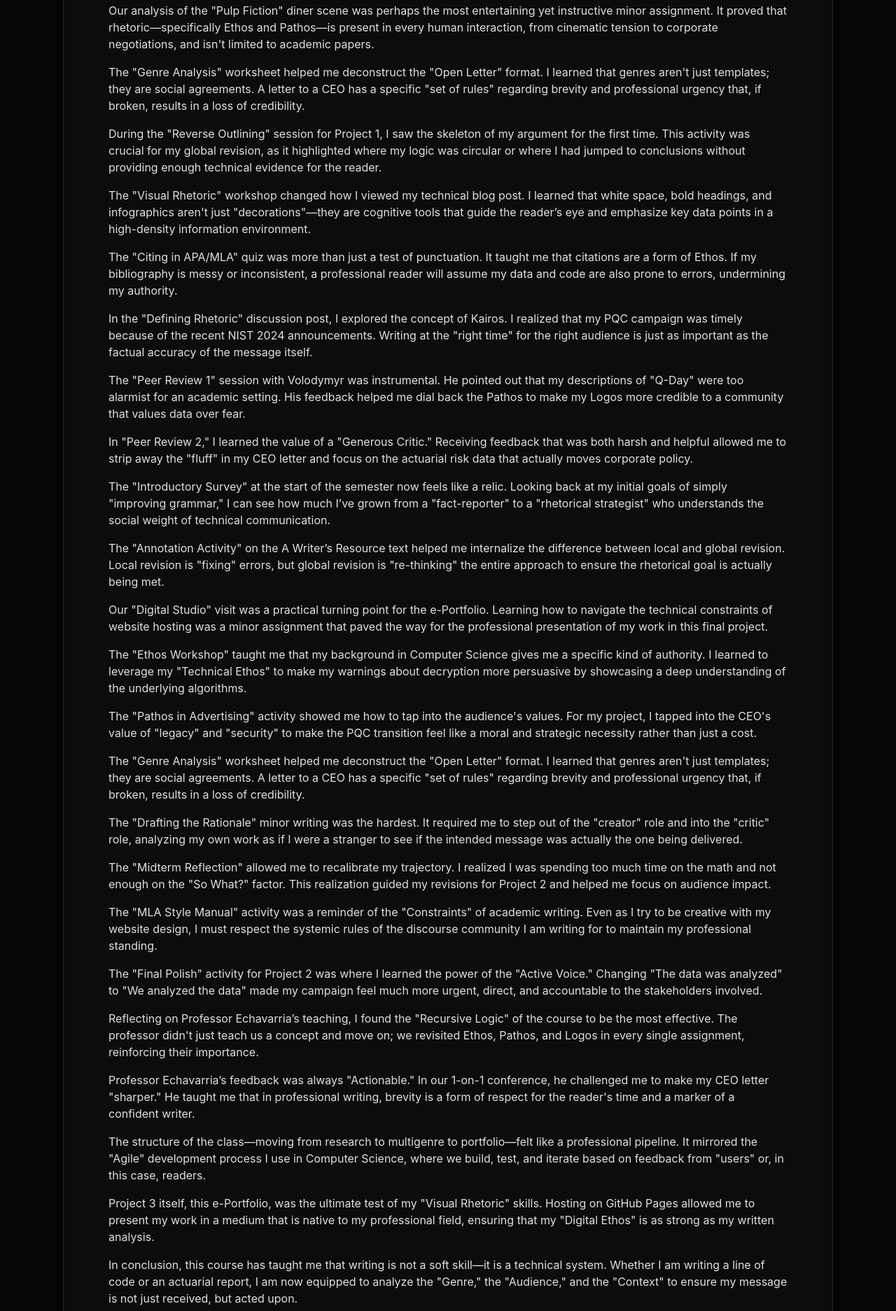
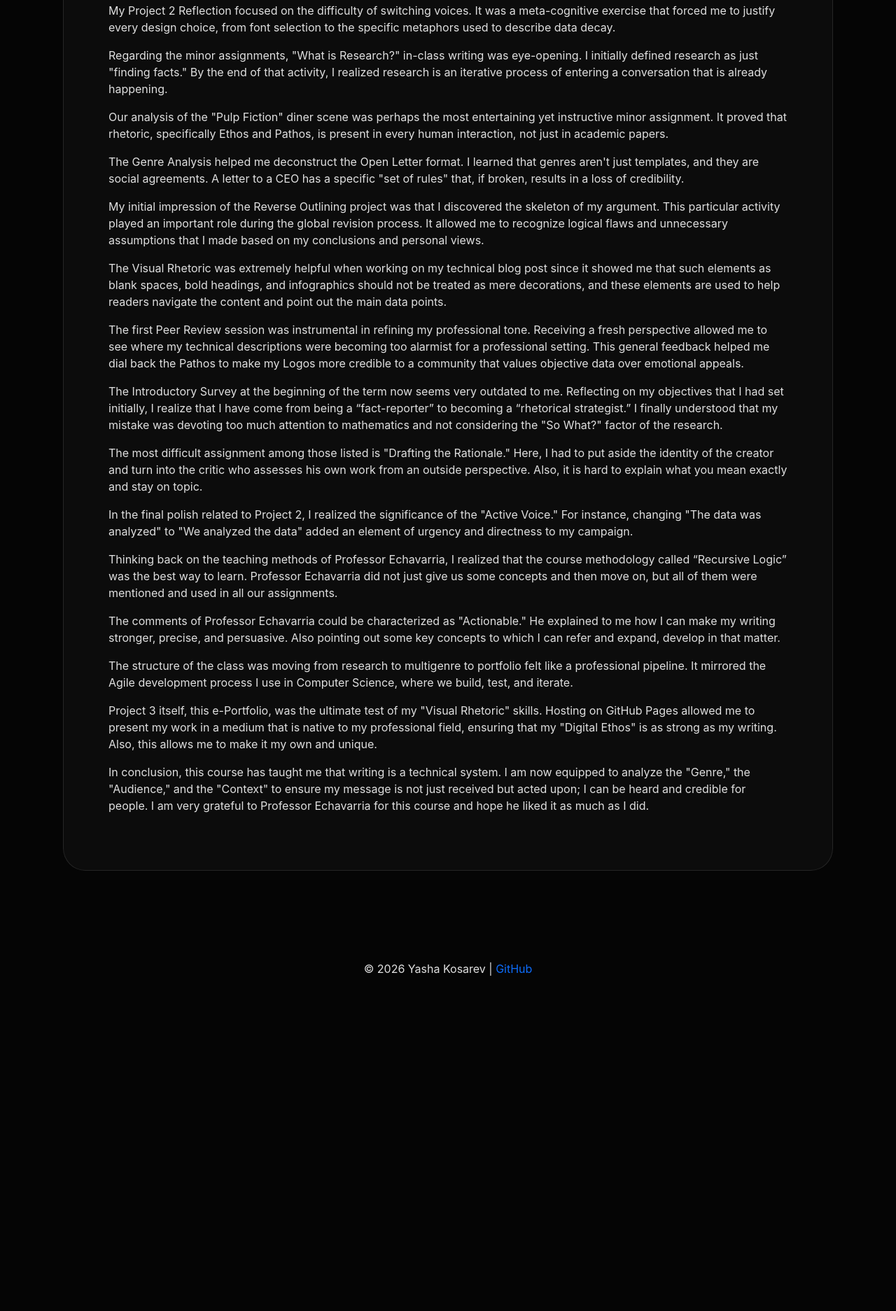
Before and after one commit to NinzaTime/NinzaTime.github.io, a plain HTML site: page reflection.html in a window 1280 px wide. Shown: the part 927-2800 px from the top of the page at 70% size. After the commit the page ends 2387 px from the top, so only its background shows below. Drawn offline with nearby package versions, Linux system fonts and the light colour scheme.

Commit message:
Revise reflections and project descriptions for clarity and depth; update theme engine comments for consistency
Co-authored-by: Copilot <copilot@github.com>

```diff
--- a/reflection.html
+++ b/reflection.html
@@ -27,65 +27,25 @@
         <div class="bento-card">
             <h2 class="mb-4 text-center">Course Reflection</h2>
             <div class="reflection-body">
-                <p>The transition to the rhetoric of technical communication has been a process of translating objective logic into strategic influence. Earlier, I thought about writing as an instrument for transmitting information and documentation. This course has completely changed my approach, making me realize that successful writing goes beyond information transfer and involves the skillful handling of readers' expectations within different social situations.</p>
-
-                <p>Project 1 served as my first major deep dive into investigative research. Exploring Post-Quantum Cryptography required me to balance complex mathematical concepts with a narrative that a general academic audience could follow. I learned that data is only as good as the context provided for it, and that establishing a research exigence is the first step in technical credibility.</p>
-
-                <p>In the Project 1 Reflection, I analyzed my own struggle with the word count. Initially, I saw 2,000 words as an arbitrary goal. However, I realized that the "extra" space was actually necessary to build the logical bridges required for a non-expert to understand lattice-based math, transitioning my view from quantity to quality.</p>
-
-                <p>Project 2 pushed me to transition from investigation to high-stakes persuasion. Creating a campaign for three different audiences—CEOs, Engineers, and Students—taught me that "truth" is often less important than "relevance." If a CEO doesn't see the financial risk, the technical truth of a quantum threat is ignored by the decision-makers.</p>
-
-                <p>My Project 2 Reflection focused on the difficulty of switching "voices." It was a meta-cognitive exercise that forced me to justify every design choice, from font selection to the specific metaphors used to describe data decay. This reflection allowed me to see my own growth in audience adaptation and rhetorical rationale.</p>
-
-                <p>Regarding the minor assignments, the "What is Research?" in-class writing was eye-opening. I initially defined research as just "finding facts." By the end of that activity, I realized research is an iterative process of entering a conversation that is already happening, requiring a specific entrance strategy.</p>
-
-                <p>The "Source Evaluation" activity taught me how to vet white papers from NIST. As a Computer Science student, I tend to trust official documentation implicitly, but this activity taught me to look for the rhetorical bias and intended limitations even in high-level technical standards.</p>
-
-                <p>Our analysis of the "Pulp Fiction" diner scene was perhaps the most entertaining yet instructive minor assignment. It proved that rhetoric—specifically Ethos and Pathos—is present in every human interaction, from cinematic tension to corporate negotiations, and isn't limited to academic papers.</p>
-
-                <p>The "Genre Analysis" worksheet helped me deconstruct the "Open Letter" format. I learned that genres aren't just templates; they are social agreements. A letter to a CEO has a specific "set of rules" regarding brevity and professional urgency that, if broken, results in a loss of credibility.</p>
-
-                <p>During the "Reverse Outlining" session for Project 1, I saw the skeleton of my argument for the first time. This activity was crucial for my global revision, as it highlighted where my logic was circular or where I had jumped to conclusions without providing enough technical evidence for the reader.</p>
-
-                <p>The "Visual Rhetoric" workshop changed how I viewed my technical blog post. I learned that white space, bold headings, and infographics aren't just "decorations"—they are cognitive tools that guide the reader’s eye and emphasize key data points in a high-density information environment.</p>
-
-                <p>The "Citing in APA/MLA" quiz was more than just a test of punctuation. It taught me that citations are a form of Ethos. If my bibliography is messy or inconsistent, a professional reader will assume my data and code are also prone to errors, undermining my authority.</p>
-
-                <p>In the "Defining Rhetoric" discussion post, I explored the concept of Kairos. I realized that my PQC campaign was timely because of the recent NIST 2024 announcements. Writing at the "right time" for the right audience is just as important as the factual accuracy of the message itself.</p>
-
-                <p>The "Peer Review 1" session with Volodymyr was instrumental. He pointed out that my descriptions of "Q-Day" were too alarmist for an academic setting. His feedback helped me dial back the Pathos to make my Logos more credible to a community that values data over fear.</p>
-
-                <p>In "Peer Review 2," I learned the value of a "Generous Critic." Receiving feedback that was both harsh and helpful allowed me to strip away the "fluff" in my CEO letter and focus on the actuarial risk data that actually moves corporate policy.</p>
-
-                <p>The "Introductory Survey" at the start of the semester now feels like a relic. Looking back at my initial goals of simply "improving grammar," I can see how much I’ve grown from a "fact-reporter" to a "rhetorical strategist" who understands the social weight of technical communication.</p>
-
-                <p>The "Annotation Activity" on the A Writer’s Resource text helped me internalize the difference between local and global revision. Local revision is "fixing" errors, but global revision is "re-thinking" the entire approach to ensure the rhetorical goal is actually being met.</p>
-
-                <p>Our "Digital Studio" visit was a practical turning point for the e-Portfolio. Learning how to navigate the technical constraints of website hosting was a minor assignment that paved the way for the professional presentation of my work in this final project.</p>
-
-                <p>The "Ethos Workshop" taught me that my background in Computer Science gives me a specific kind of authority. I learned to leverage my "Technical Ethos" to make my warnings about decryption more persuasive by showcasing a deep understanding of the underlying algorithms.</p>
-
-                <p>The "Pathos in Advertising" activity showed me how to tap into the audience's values. For my project, I tapped into the CEO's value of "legacy" and "security" to make the PQC transition feel like a moral and strategic necessity rather than just a cost.</p>
-
-                <p>The "Genre Analysis" worksheet helped me deconstruct the "Open Letter" format. I learned that genres aren't just templates; they are social agreements. A letter to a CEO has a specific "set of rules" regarding brevity and professional urgency that, if broken, results in a loss of credibility.</p>
-                <p>The "Drafting the Rationale" minor writing was the hardest. It required me to step out of the "creator" role and into the "critic" role, analyzing my own work as if I were a stranger to see if the intended message was actually the one being delivered.</p>
-
-                <p>The "Midterm Reflection" allowed me to recalibrate my trajectory. I realized I was spending too much time on the math and not enough on the "So What?" factor. This realization guided my revisions for Project 2 and helped me focus on audience impact.</p>
-
-                <p>The "MLA Style Manual" activity was a reminder of the "Constraints" of academic writing. Even as I try to be creative with my website design, I must respect the systemic rules of the discourse community I am writing for to maintain my professional standing.</p>
-
-                <p>The "Final Polish" activity for Project 2 was where I learned the power of the "Active Voice." Changing "The data was analyzed" to "We analyzed the data" made my campaign feel much more urgent, direct, and accountable to the stakeholders involved.</p>
-
-                <p>Reflecting on Professor Echavarria’s teaching, I found the "Recursive Logic" of the course to be the most effective. The professor didn't just teach us a concept and move on; we revisited Ethos, Pathos, and Logos in every single assignment, reinforcing their importance.</p>
-
-                <p>Professor Echavarria’s feedback was always "Actionable." In our 1-on-1 conference, he challenged me to make my CEO letter "sharper." He taught me that in professional writing, brevity is a form of respect for the reader's time and a marker of a confident writer.</p>
-
-                <p>The structure of the class—moving from research to multigenre to portfolio—felt like a professional pipeline. It mirrored the "Agile" development process I use in Computer Science, where we build, test, and iterate based on feedback from "users" or, in this case, readers.</p>
-
-                <p>Project 3 itself, this e-Portfolio, was the ultimate test of my "Visual Rhetoric" skills. Hosting on GitHub Pages allowed me to present my work in a medium that is native to my professional field, ensuring that my "Digital Ethos" is as strong as my written analysis.</p>
-
-                <p>In conclusion, this course has taught me that writing is not a soft skill—it is a technical system. Whether I am writing a line of code or an actuarial report, I am now equipped to analyze the "Genre," the "Audience," and the "Context" to ensure my message is not just received, but acted upon.</p>
-
+                <p>Transitioning from technical writing to rhetorical writing involves not only penning down the thoughts but also designing a means to wield influence through language. The portfolio herein reflects my progress in negotiating the intricate social contract between the author and the reader, wherein the efficacy of communication is judged on its effect rather than just its precision. My ability to analyze the intricacies of a scientific controversy such as Post-Quantum Cryptography and distill sophisticated data for stakeholders such as college students to top business executives showcases my proficiency in rhetoric. Now, the transition to the rhetoric of technical communication has been a process of translating objective logic into strategic influence. Earlier, I thought about writing as an instrument for transmitting information and documentation. This course has completely changed my approach, making me realize that successful writing goes beyond information transfer and involves the skillful handling of readers' expectations.</p>
+                <p>Project 1 was the first time I experienced high-end investigative research, especially when concerned about the impending security threat of Post-Quantum Cryptography. While trying to combine mathematical principles with the story behind it, I had to ensure that it was comprehensible to any general academic audience. It was during this project that I discovered that no matter how data-driven our work may be, there is always a need for the correct context to create what we call "exigence," or the urgency for us to read the material. Through the proper presentation of technical expertise and the public domain, I realized that the creation of technical credibility was more than just having facts, and it was also about presenting the evidence strategically.</p>
+                <p>The Reflection from Project 1 involved self-analysis concerning the problem of the word count. At first, the target of 2,000 words seemed like a number chosen out of nowhere. In reality, however, a superfluous number of words were needed to provide the necessary logic to lattice-based mathematics.</p>
+                <p>The second project made me realize that the time has come to move from research to the stage of high stakes persuasion, which demanded a complex and elaborate multimodal campaign in three different artifacts. In the process of developing such an approach, I learned the true meaning of the 'social deal' of writing since I had to modify technical data into persuasive text that would appeal to completely different target audiences. I needed to make it persuasive and relevant to each person who will find my artifacts. It helped me to see the importance of tailoring my material according to the unique demands of the audience. Thus, every single artifact I prepared was not only useful but also effective in terms of convincing readers.</p>
+                <p>My Project 2 Reflection focused on the difficulty of switching voices. It was a meta-cognitive exercise that forced me to justify every design choice, from font selection to the specific metaphors used to describe data decay.</p>
+                <p>Regarding the minor assignments, "What is Research?" in-class writing was eye-opening. I initially defined research as just "finding facts." By the end of that activity, I realized research is an iterative process of entering a conversation that is already happening.</p>
+                <p>Our analysis of the "Pulp Fiction" diner scene was perhaps the most entertaining yet instructive minor assignment. It proved that rhetoric, specifically Ethos and Pathos, is present in every human interaction, not just in academic papers.</p>
+                <p>The Genre Analysis helped me deconstruct the Open Letter format. I learned that genres aren't just templates, and they are social agreements. A letter to a CEO has a specific "set of rules" that, if broken, results in a loss of credibility.</p>
+                <p>My initial impression of the Reverse Outlining project was that I discovered the skeleton of my argument. This particular activity played an important role during the global revision process. It allowed me to recognize logical flaws and unnecessary assumptions that I made based on my conclusions and personal views.</p>
+                <p>The Visual Rhetoric was extremely helpful when working on my technical blog post since it showed me that such elements as blank spaces, bold headings, and infographics should not be treated as mere decorations, and these elements are used to help readers navigate the content and point out the main data points.</p>
+                <p>The first Peer Review session was instrumental in refining my professional tone. Receiving a fresh perspective allowed me to see where my technical descriptions were becoming too alarmist for a professional setting. This general feedback helped me dial back the Pathos to make my Logos more credible to a community that values objective data over emotional appeals.</p>
+                <p>The Introductory Survey at the beginning of the term now seems very outdated to me. Reflecting on my objectives that I had set initially, I realize that I have come from being a “fact-reporter” to becoming a “rhetorical strategist.” I finally understood that my mistake was devoting too much attention to mathematics and not considering the "So What?" factor of the research.</p>
+                <p>The most difficult assignment among those listed is "Drafting the Rationale." Here, I had to put aside the identity of the creator and turn into the critic who assesses his own work from an outside perspective. Also, it is hard to explain what you mean exactly and stay on topic.</p>
+                <p>In the final polish related to Project 2, I realized the significance of the "Active Voice." For instance, changing "The data was analyzed" to "We analyzed the data" added an element of urgency and directness to my campaign.</p>
+                <p>Thinking back on the teaching methods of Professor Echavarria, I realized that the course methodology called “Recursive Logic” was the best way to learn. Professor Echavarria did not just give us some concepts and then move on, but all of them were mentioned and used in all our assignments.</p>
+                <p>The comments of Professor Echavarria could be characterized as "Actionable." He explained to me how I can make my writing stronger, precise, and persuasive. Also pointing out some key concepts to which I can refer and expand, develop in that matter.</p>
+                <p>The structure of the class was moving from research to multigenre to portfolio felt like a professional pipeline. It mirrored the Agile development process I use in Computer Science, where we build, test, and iterate.</p>
+                <p>Project 3 itself, this e-Portfolio, was the ultimate test of my "Visual Rhetoric" skills. Hosting on GitHub Pages allowed me to present my work in a medium that is native to my professional field, ensuring that my "Digital Ethos" is as strong as my writing. Also, this allows me to make it my own and unique.</p>
+                <p>In conclusion, this course has taught me that writing is a technical system. I am now equipped to analyze the "Genre," the "Audience," and the "Context" to ensure my message is not just received but acted upon; I can be heard and credible for people. I am very grateful to Professor Echavarria for this course and hope he liked it as much as I did.</p>
             </div>
     </main>
 
--- a/style.css
+++ b/style.css
@@ -30,7 +30,6 @@ body {
     margin: 0;
 }
 
-/* Navbar container stability fix */
 .navbar {
     position: sticky;
     top: 0;
```
Also changed, not shown: index.html (+1 -2 lines), minor.html (+5 -5 lines), project.html (+2 -1 lines), script.js (+5 -5 lines).
